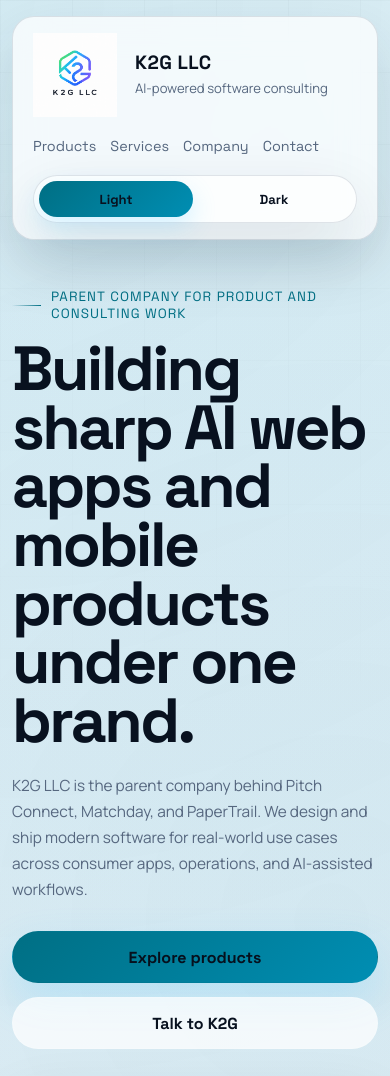
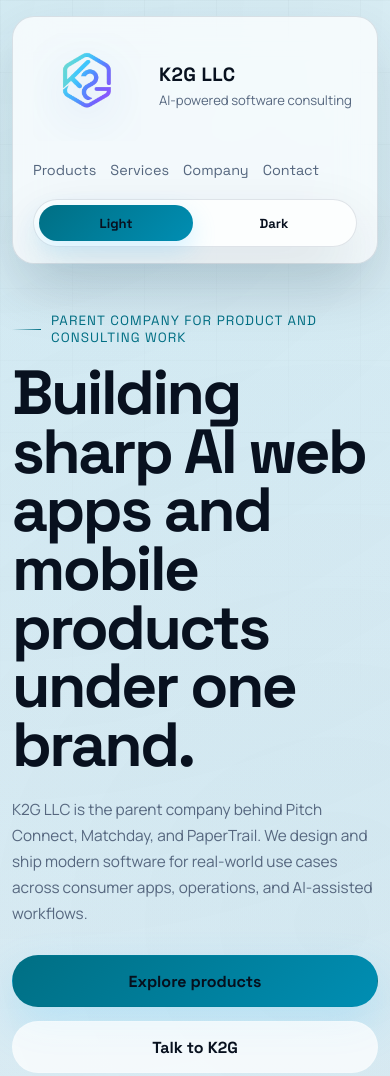
Before and after one commit to Aark2g-Labs/k2gllc.online, a website: page index.html in a window 390 px wide. Shown: the top 1076 px of the page. Drawn offline with Linux system fonts and the light colour scheme.

Commit message:
Use transparent symbol logo in header

```diff
--- a/index.html
+++ b/index.html
@@ -36,15 +36,8 @@
         <a class="brand" href="#top" aria-label="K2G LLC home">
           <span class="brand-logo-wrap">
             <img
-              class="brand-logo brand-logo-dark"
-              src="./k2gllc-dark.png"
-              alt="K2G LLC logo"
-              width="1254"
-              height="1254"
-            />
-            <img
-              class="brand-logo brand-logo-light"
-              src="./k2gllc-light.png"
+              class="brand-logo brand-logo-symbol"
+              src="./k2g-symbol.png"
               alt="K2G LLC logo"
               width="1254"
               height="1254"
--- a/styles.css
+++ b/styles.css
@@ -113,29 +113,24 @@ body[data-theme="light"] .site-header {
 .brand-logo-wrap {
   position: relative;
   display: block;
-  width: 118px;
-  height: 118px;
+  width: 150px;
+  height: 150px;
   flex: 0 0 auto;
+  overflow: hidden;
 }
 
 .brand-logo {
   position: absolute;
-  inset: 0;
-  width: 100%;
-  height: 100%;
+  left: 50%;
+  top: 50%;
+  width: 144%;
+  height: 144%;
   object-fit: contain;
+  transform: translate(-50%, -50%);
 }
 
-.brand-logo-light {
-  opacity: 0;
-}
-
-body[data-theme="light"] .brand-logo-light {
-  opacity: 1;
-}
-
-body[data-theme="light"] .brand-logo-dark {
-  opacity: 0;
+.brand-logo-symbol {
+  filter: drop-shadow(0 14px 24px rgba(26, 110, 209, 0.18));
 }
 
 .brand-copy {
@@ -727,8 +722,13 @@ body[data-theme="light"] .pulse::after {
   }
 
   .brand-logo-wrap {
-    width: 84px;
-    height: 84px;
+    width: 108px;
+    height: 108px;
+  }
+
+  .brand-logo {
+    width: 140%;
+    height: 140%;
   }
 
   .brand-copy span {
```
Also changed, not shown: k2g-symbol.png (added).
